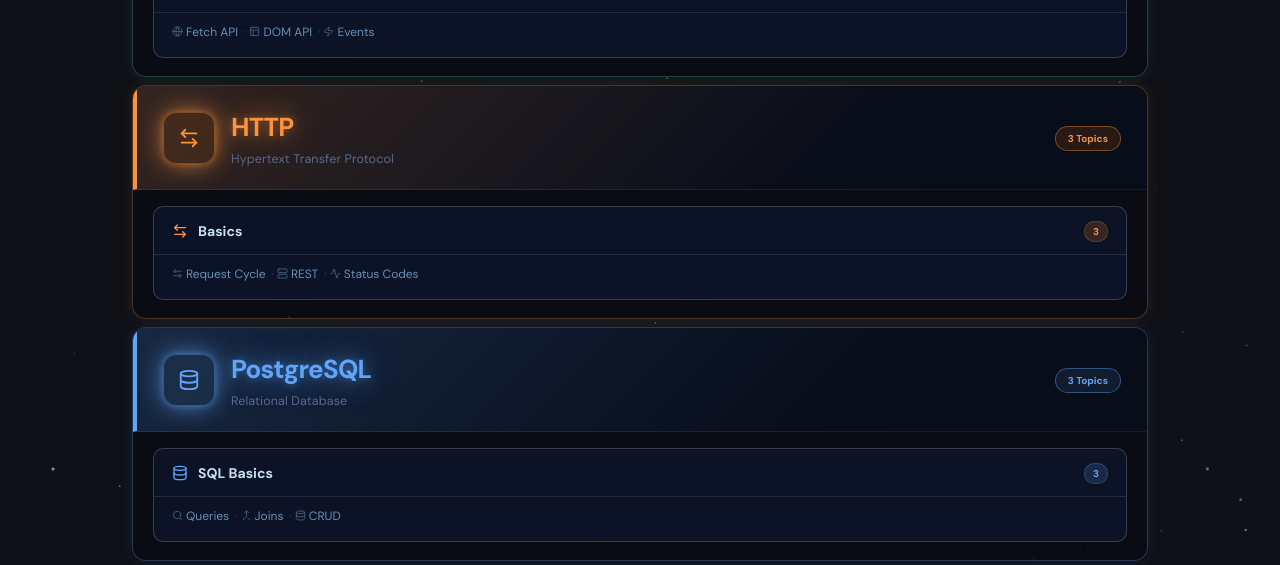
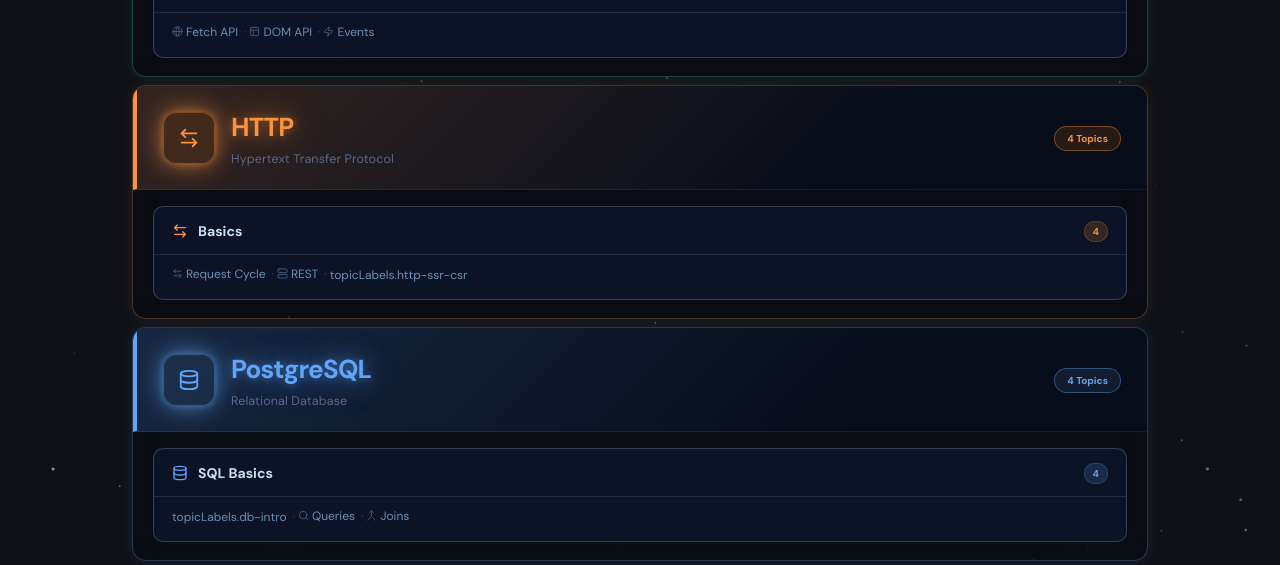
Before and after one commit to jaywee92/web-dev-guide, a React (Vite) app: page /#/ in a window 1280 px wide. Shown: the part 1960-2525 px from the top of the page. Built offline with nearby package versions, Linux system fonts and the light colour scheme; no server answers; the database is empty.

Commit message:
feat: register db-intro and http-ssr-csr in categories.ts

```diff
--- a/src/data/categories.ts
+++ b/src/data/categories.ts
@@ -164,7 +164,7 @@ export const CATEGORIES: Category[] = [
     description: 'How the web communicates',
     color: '#fb923c',
     icon: 'ArrowLeftRight',
-    topicIds: ['http-request-cycle', 'http-rest', 'http-status'],
+    topicIds: ['http-request-cycle', 'http-rest', 'http-ssr-csr', 'http-status'],
     cardLabel: 'Basics',
     cardEmoji: '📖',
   },
@@ -174,7 +174,7 @@ export const CATEGORIES: Category[] = [
     description: 'Relational databases',
     color: '#60a5fa',
     icon: 'Database',
-    topicIds: ['postgres-queries', 'postgres-joins', 'postgres-crud'],
+    topicIds: ['db-intro', 'postgres-queries', 'postgres-joins', 'postgres-crud'],
     cardLabel: 'SQL Basics',
     cardEmoji: '📖',
   },
@@ -321,9 +321,11 @@ export const TOPIC_ICONS: Record<string, string> = {
   'http-request-cycle':        'ArrowLeftRight',
   'http-rest':                 'Server',
   'http-status':               'Activity',
+  'http-ssr-csr':              'Monitor',
   'postgres-queries':          'Search',
   'postgres-joins':            'Merge',
   'postgres-crud':             'Database',
+  'db-intro':                  'BookOpen',
   'git-intro':                 'GitCommit',
   'git-workflow':              'GitBranch',
   'git-gitignore':             'FileX',
@@ -390,9 +392,11 @@ export const TOPIC_LABELS: Record<string, string> = {
   'http-request-cycle':          'Request Cycle',
   'http-rest':                   'REST',
   'http-status':                 'Status Codes',
+  'http-ssr-csr':              'SSR vs CSR',
   'postgres-queries':            'Queries',
   'postgres-joins':              'Joins',
   'postgres-crud':               'CRUD',
+  'db-intro':                  'Databases & SQL Intro',
   'git-intro':                   'What is Git?',
   'git-workflow':                'Git Workflow',
   'git-gitignore':               '.gitignore',
```
